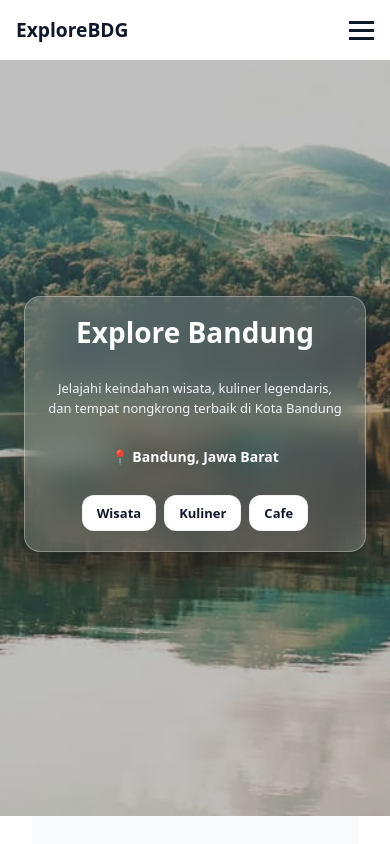
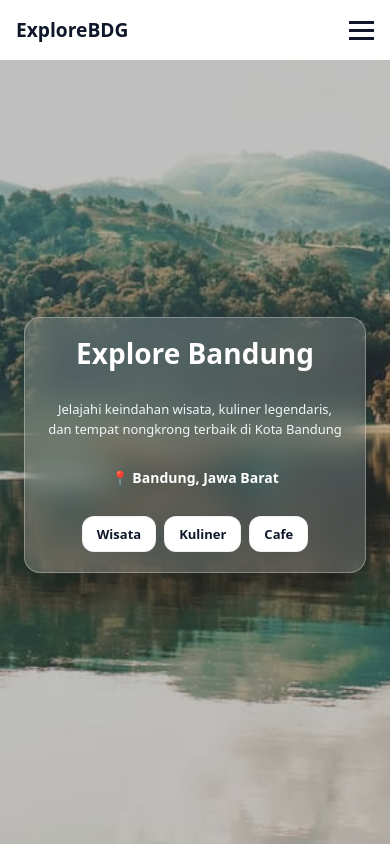
Before and after one commit to FirdhausDwiSukma/ExploreBDG, a React (Vite) app: page / in a window 390 px wide. Shown: the top 844 px of the page. Built offline with nearby package versions, Linux system fonts and the light colour scheme.

Commit message:
fix scroll horizontal web

```diff
--- a/src/index.css
+++ b/src/index.css
@@ -4,6 +4,7 @@
   line-height: 1.5;
   font-weight: 400;
   width: 100%;
+  overflow-x: hidden;
 
   /* ⬇️ DIUBAH: warna teks default jadi gelap */
   color: #0f172a;
@@ -37,6 +38,7 @@ body {
   min-width: 320px;
   min-height: 100vh;
   background-color: #ffffff;
+  overflow-x: hidden;
 }
 
 /* JUDUL */
@@ -801,7 +803,7 @@ button:focus-visible {
     width: 100%;
   }
 
-  .hero { min-height: calc(100vh - var(--header-height)); }
+  .hero { min-height: calc(105vh - var(--header-height)); }
   .hero-glass {
     padding: 20px;
     border-radius: 16px;
```
